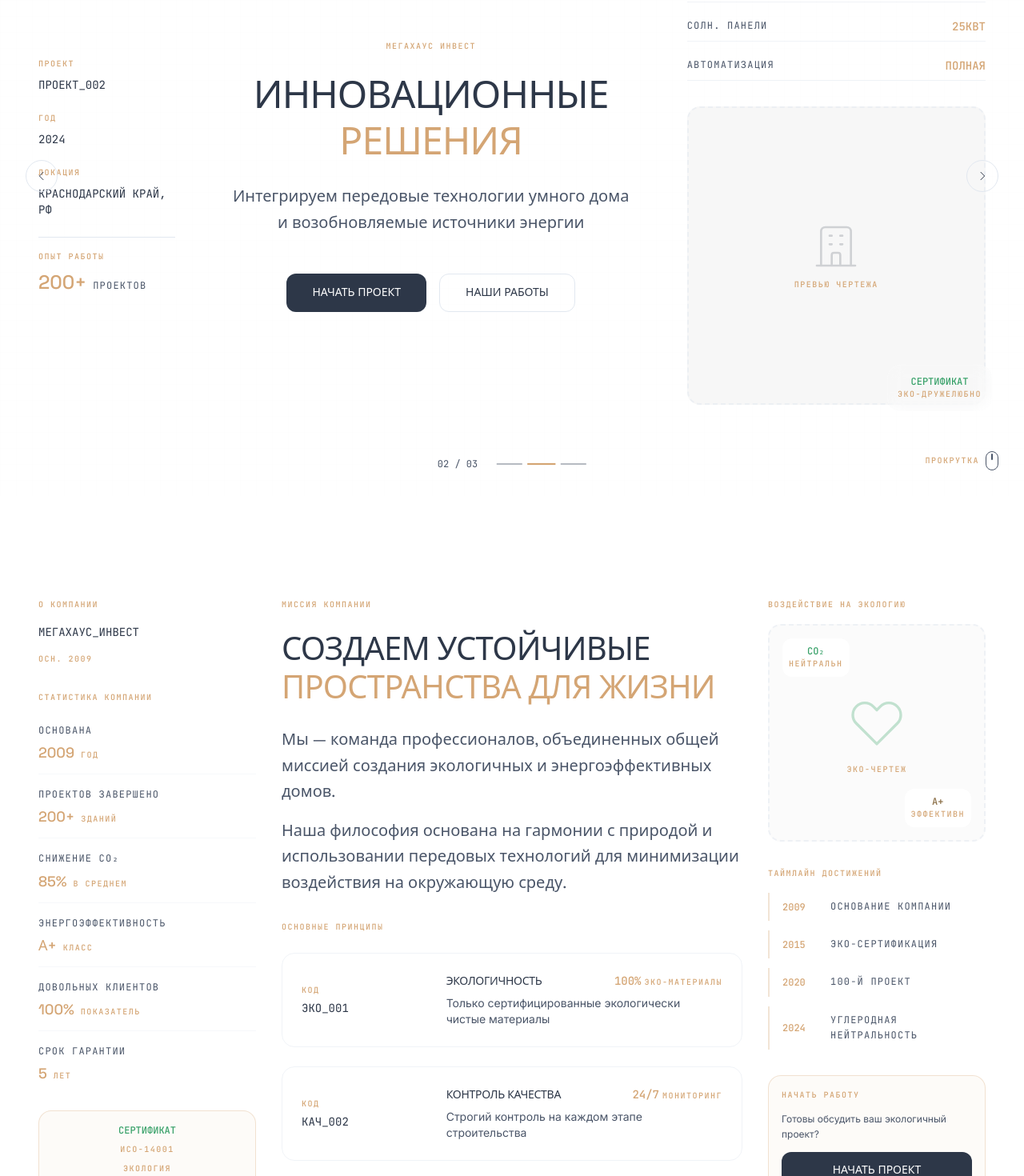
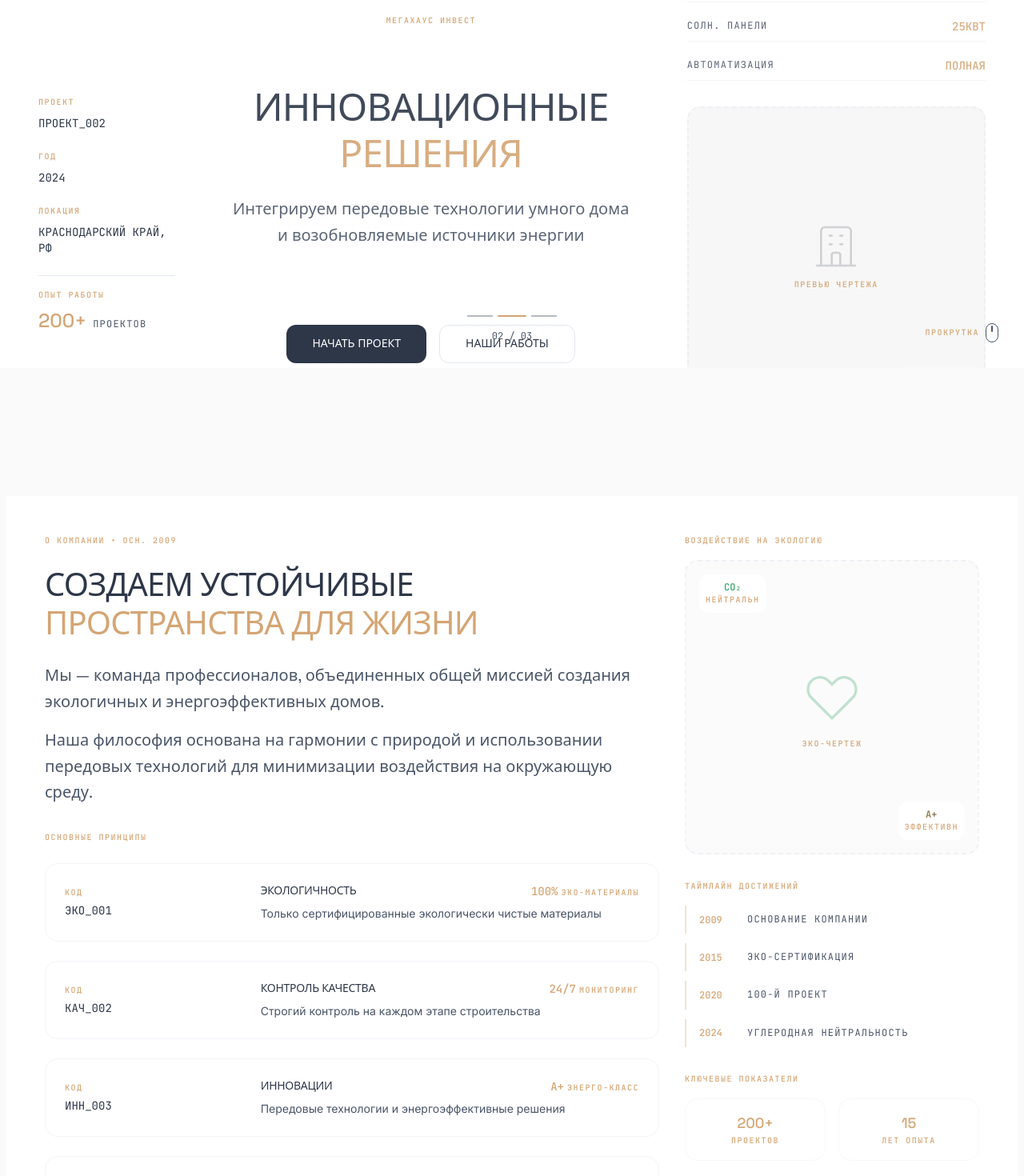
Before and after one commit to Gerasimov94/megahouseinvest, a Next.js app: page / in a window 1280 px wide. Shown: the part 180-1650 px from the top of the page at 80% size. Built offline with nearby package versions, Linux system fonts and the light colour scheme.

Commit message:
styling fix

```diff
--- a/src/app/globals.css
+++ b/src/app/globals.css
@@ -131,13 +131,7 @@ h1, h2, h3, h4, h5, h6 {
 
 /* Sections */
 .section-padding {
-  padding: 5rem 0;
-}
-
-@media (min-width: 768px) {
-  .section-padding {
-    padding: 8rem 0;
-  }
+  padding: 3rem 0;
 }
 
 .section-full {
--- a/src/app/page.tsx
+++ b/src/app/page.tsx
@@ -12,7 +12,7 @@ export default function Home() {
   return (
     <>
       <Header />
-      <main className="relative">
+      <main className="relative pt-15 lg:pt-0">
         {/* Hero Section - Full Screen */}
         <section className="scroll-section">
           <Hero />
--- a/src/components/AboutSection.tsx
+++ b/src/components/AboutSection.tsx
@@ -32,15 +32,6 @@ export default function AboutSection() {
     }
   ];
 
-  const companyStats = [
-    { label: "основана", value: "2009", unit: "год" },
-    { label: "проектов завершено", value: "200+", unit: "зданий" },
-    { label: "снижение co₂", value: "85%", unit: "в среднем" },
-    { label: "энергоэффективность", value: "А+", unit: "класс" },
-    { label: "довольных клиентов", value: "100%", unit: "показатель" },
-    { label: "срок гарантии", value: "5", unit: "лет" }
-  ];
-
   return (
     <section className="section-padding bg-white relative overflow-hidden">
       {/* Technical Grid Background */}
@@ -56,64 +47,20 @@ export default function AboutSection() {
 
       <div className="container relative z-10">
         <div className="grid lg:grid-cols-12 gap-8">
-          {/* Left Column - Company Info */}
-          <div className="lg:col-span-3">
-            <AnimatedSection animation="slide-right">
-              <div className="space-y-8">
-                {/* Section Header */}
-                <div className="space-y-4">
-                  <div className="technical-label">О компании</div>
-                  <div className="font-mono text-sm text-primary">МЕГАХАУС_ИНВЕСТ</div>
-                  <div className="technical-label">Осн. 2009</div>
-                </div>
-
-                {/* Company Stats */}
-                <div className="space-y-6">
-                  <div className="technical-label">Статистика компании</div>
-                  <div className="space-y-4">
-                    {companyStats.map((stat, index) => (
-                      <div key={index} className="space-y-1">
-                        <div className="blueprint-text">{stat.label}</div>
-                        <div className="flex items-baseline space-x-2">
-                          <div className="font-technical text-lg font-medium text-accent">
-                            {stat.value}
-                          </div>
-                          <div className="technical-label">{stat.unit}</div>
-                        </div>
-                        {index < companyStats.length - 1 && (
-                          <div className="w-full h-px bg-border/30 mt-3"></div>
-                        )}
-                      </div>
-                    ))}
-                  </div>
-                </div>
-
-                {/* Certification Badge */}
-                <div className="border border-accent/30 rounded-lg p-4 bg-accent/5">
-                  <div className="text-center space-y-2">
-                    <div className="font-mono text-xs font-medium text-success">СЕРТИФИКАТ</div>
-                    <div className="technical-label">исо-14001</div>
-                    <div className="technical-label">экология</div>
-                  </div>
-                </div>
-              </div>
-            </AnimatedSection>
-          </div>
-
-          {/* Center Column - Main Content */}
-          <div className="lg:col-span-6">
+          {/* Main Content - Expanded */}
+          <div className="lg:col-span-8">
             <AnimatedSection animation="fade-up">
               <div className="space-y-8">
                 {/* Mission Statement */}
                 <div className="space-y-6">
-                  <div className="technical-label">Миссия компании</div>
+                  <div className="technical-label">О компании • Осн. 2009</div>
 
                   <h2 className="text-fluid-lg font-technical font-medium text-primary leading-tight">
                     СОЗДАЕМ УСТОЙЧИВЫЕ<br />
                     <span className="text-accent">ПРОСТРАНСТВА ДЛЯ ЖИЗНИ</span>
                   </h2>
 
-                  <div className="space-y-4 text-primary-light font-technical text-fluid-base leading-relaxed max-w-2xl">
+                  <div className="space-y-4 text-primary-light font-technical text-fluid-base leading-relaxed max-w-3xl">
                     <p>
                       Мы — команда профессионалов, объединенных общей миссией создания
                       экологичных и энергоэффективных домов.
@@ -129,10 +76,10 @@ export default function AboutSection() {
                 <div className="space-y-6">
                   <div className="technical-label">Основные принципы</div>
 
-                  <div className="grid gap-6">
+                  <div className="grid gap-4 lg:gap-6">
                     {principles.map((principle, index) => (
-                      <div key={index} className="border border-border/50 rounded-lg p-6 hover:border-accent/50 transition-colors group">
-                        <div className="grid md:grid-cols-3 gap-4 items-center">
+                      <div key={index} className="border border-border/50 rounded-lg p-4 lg:p-6 hover:border-accent/50 transition-colors group">
+                        <div className="grid md:grid-cols-3 gap-3 lg:gap-4 items-center">
                           {/* Code */}
                           <div className="space-y-1">
                             <div className="technical-label">Код</div>
@@ -162,7 +109,7 @@ export default function AboutSection() {
           </div>
 
           {/* Right Column - Technical Diagram */}
-          <div className="lg:col-span-3">
+          <div className="lg:col-span-4">
             <AnimatedSection animation="slide-left" delay={200}>
               <div className="space-y-8">
                 {/* Environmental Impact */}
@@ -215,12 +162,28 @@ export default function AboutSection() {
                   </div>
                 </div>
 
+                {/* Key Stats */}
+                <div className="space-y-4">
+                  <div className="technical-label">Ключевые показатели</div>
+
+                  <div className="grid grid-cols-2 gap-4">
+                    <div className="text-center p-4 border border-border/30 rounded-lg">
+                      <div className="font-technical text-lg font-medium text-accent">200+</div>
+                      <div className="technical-label">проектов</div>
+                    </div>
+                    <div className="text-center p-4 border border-border/30 rounded-lg">
+                      <div className="font-technical text-lg font-medium text-accent">15</div>
+                      <div className="technical-label">лет опыта</div>
+                    </div>
+                  </div>
+                </div>
+
                 {/* Contact CTA */}
                 <div className="border border-accent/30 rounded-lg p-4 bg-accent/5">
                   <div className="space-y-3">
                     <div className="technical-label">Начать работу</div>
                     <p className="text-xs text-primary-light leading-relaxed">
-                      Готовы обсудить ваш экологичный проект?
+                      Готовы обсудить ваш будущий проект?
                     </p>
                     <a
                       href="#contact"
--- a/src/components/Footer.tsx
+++ b/src/components/Footer.tsx
@@ -26,7 +26,7 @@ export default function Footer() {
               </div>
 
               <p className="text-white/90 text-lg leading-relaxed max-w-md">
-                Создаем устойчивые и экологичные пространства для жизни.
+                Создаем экологичные пространства для жизни.
                 Профессиональное строительство с заботой об окружающей среде.
               </p>
 
--- a/src/components/Hero.tsx
+++ b/src/components/Hero.tsx
@@ -60,45 +60,37 @@ export default function Hero() {
     if (!isAutoPlaying) return;
 
     const interval = setInterval(() => {
-      changeSlide((prev) => (prev + 1) % slides.length);
+      if (!isTransitioning) {
+        const nextIndex = (currentSlide + 1) % slides.length;
+        handleSlideChange(nextIndex);
+      }
     }, 6000);
 
     return () => clearInterval(interval);
-  }, [isAutoPlaying]);
+  }, [isAutoPlaying, currentSlide, isTransitioning]);
 
-  const changeSlide = (newSlideIndex: number | ((prev: number) => number)) => {
-    if (isTransitioning) return;
+  const handleSlideChange = (newIndex: number) => {
+    if (isTransitioning || newIndex === currentSlide) return;
 
     setIsTransitioning(true);
 
-    const nextIndex = typeof newSlideIndex === 'function' ? newSlideIndex(currentSlide) : newSlideIndex;
-
+    // Запускаем анимацию исчезновения (500ms как в CSS)
     setTimeout(() => {
-      setCurrentSlide(nextIndex);
+      setCurrentSlide(newIndex);
+      // Даем время на появление (200ms)
       setTimeout(() => {
         setIsTransitioning(false);
-      }, 50);
-    }, 300);
-  };
-
-  const nextSlide = () => {
-    changeSlide((prev) => (prev + 1) % slides.length);
-    setIsAutoPlaying(false);
-  };
-
-  const prevSlide = () => {
-    changeSlide((prev) => (prev - 1 + slides.length) % slides.length);
-    setIsAutoPlaying(false);
+      }, 200);
+    }, 500);
   };
 
   const goToSlide = (index: number) => {
-    if (index === currentSlide) return;
-    changeSlide(index);
+    handleSlideChange(index);
     setIsAutoPlaying(false);
   };
 
   return (
-    <section className="relative h-screen overflow-hidden bg-white">
+    <section className="relative md:h-[640px] l:h-screen overflow-hidden bg-white">
       {/* Technical Grid Background */}
       <div className="absolute inset-0 opacity-5">
         <div className="w-full h-full" style={{
@@ -111,18 +103,19 @@ export default function Hero() {
       </div>
 
       {/* Content */}
-      <div className="relative z-10 h-full flex items-center">
-        <div className={`container transition-all duration-500 ease-out ${
-          isTransitioning ? 'opacity-0 transform translate-y-4' : 'opacity-100 transform translate-y-0'
+      <div className="relative z-10 min-h-screen flex items-start lg:items-center">
+        <div className="container pt-10 md:pt-16 lg:pt-0 pb-32 md:pb-40 lg:pb-0">
+          <div className="grid lg:grid-cols-12 gap-6 md:gap-8 md:mt-0 mt-[60px] items-start lg:items-center w-full">
+            {/* Left Content - Technical Info - скрыто на мобильных */}
+            <div className="hidden lg:block lg:col-span-2">
+              <div className="relative min-h-[200px]">
+                <div className={`absolute inset-0 space-y-6 transition-opacity duration-500 ${
+                  isTransitioning ? 'opacity-0' : 'opacity-100'
                 }`}>
-          <div className="grid lg:grid-cols-12 gap-8 items-center">
-            {/* Left Content - Technical Info */}
-            <div className="lg:col-span-2">
-              <div className="space-y-6">
                   {/* Project Number */}
                   <div className="space-y-2">
                     <div className="technical-label">Проект</div>
-                  <div className="font-mono text-sm text-primary transition-all duration-300">
+                    <div className="font-mono text-sm text-primary">
                       {slides[currentSlide].technical}
                     </div>
                   </div>
@@ -130,7 +123,7 @@ export default function Hero() {
                   {/* Year */}
                   <div className="space-y-2">
                     <div className="technical-label">Год</div>
-                  <div className="font-mono text-sm text-primary transition-all duration-300">
+                    <div className="font-mono text-sm text-primary">
                       {slides[currentSlide].year}
                     </div>
                   </div>
@@ -138,7 +131,7 @@ export default function Hero() {
                   {/* Location */}
                   <div className="space-y-2">
                     <div className="technical-label">Локация</div>
-                  <div className="font-mono text-sm text-primary transition-all duration-300">
+                    <div className="font-mono text-sm text-primary">
                       {slides[currentSlide].location}
                     </div>
                   </div>
@@ -147,11 +140,12 @@ export default function Hero() {
                   <div className="space-y-2 pt-4 border-t border-border">
                     <div className="technical-label">Опыт работы</div>
                     <div className="flex items-baseline space-x-2">
-                    <div className="font-technical text-2xl font-medium text-accent transition-all duration-300">
+                      <div className="font-technical text-2xl font-medium text-accent">
                         {slides[currentSlide].stats.value}
                       </div>
-                    <div className="blueprint-text transition-all duration-300">
+                      <div className="blueprint-text">
                         {slides[currentSlide].stats.label}
+                      </div>
                     </div>
                   </div>
                 </div>
@@ -159,32 +153,41 @@ export default function Hero() {
             </div>
 
             {/* Center Content - Main Title */}
-            <div className="lg:col-span-6 text-center">
-              <div className="space-y-6">
-                {/* Company Label */}
+            <div className="col-span-full lg:col-span-6 text-center">
+              <div className="space-y-4 mt-0 md:mt-8 md:space-y-6 lg:space-y-6">
+                {/* Company Label - всегда статичный */}
                 <div className="technical-label">
                   МЕГАХАУС ИНВЕСТ
                 </div>
 
+                {/* Анимируемый контент с crossfade */}
+                <div className="relative min-h-[180px] md:min-h-[220px] lg:min-h-[300px] flex flex-col justify-center">
                   {/* Main Title */}
+                  <div className={`transition-opacity duration-500 ${
+                    isTransitioning ? 'opacity-0' : 'opacity-100'
+                  }`}>
+                    <div className="space-y-4 md:space-y-5 lg:space-y-6">
                       <div className="space-y-2">
                         <h1 className="text-fluid-xl font-technical font-medium leading-none text-balance">
-                    <span className="block text-primary transition-all duration-500 transform">
+                          <span className="block text-primary">
                             {slides[currentSlide].title}
                           </span>
-                    <span className="block text-accent transition-all duration-500 transform">
+                          <span className="block text-accent">
                             {slides[currentSlide].subtitle}
                           </span>
                         </h1>
                       </div>
 
                       {/* Description */}
-                <p className="text-fluid-base text-primary-light max-w-lg mx-auto leading-relaxed font-technical transition-all duration-500">
+                      <p className="text-fluid-base text-primary-light max-w-lg mx-auto leading-relaxed font-technical">
                         {slides[currentSlide].description}
                       </p>
+                    </div>
+                  </div>
+                </div>
 
-                {/* CTA Buttons */}
-                <div className="flex flex-col sm:flex-row gap-4 justify-center pt-6">
+                {/* CTA Buttons - всегда статичные */}
+                <div className="flex flex-col sm:flex-row gap-4 justify-center pt-4 md:pt-5 lg:pt-6">
                   <Link
                     href="/#contact"
                     className="btn btn-primary px-6 py-3 text-sm focus-visible transform transition-all duration-200 hover:scale-105"
@@ -202,27 +205,29 @@ export default function Hero() {
               </div>
             </div>
 
-            {/* Right Content - Technical Specs */}
-            <div className="lg:col-span-4">
-              <div className="space-y-8">
+            {/* Right Content - Technical Specs - всегда видимы */}
+            <div className="col-span-full lg:col-span-4 order-3 px-10 lg:px-0">
+              <div className="space-y-6 lg:space-y-8">
                 {/* Technical Specifications */}
-                <div className="space-y-4">
+                <div className={`space-y-3 lg:space-y-4 transition-opacity duration-500 ${
+                  isTransitioning ? 'opacity-0' : 'opacity-100'
+                }`}>
                   <div className="technical-label">Технические характеристики</div>
-                  <div className="space-y-3">
+                  <div className="grid grid-cols-2 md:grid-cols-1 lg:grid-cols-1 gap-3 md:gap-0 lg:gap-0 md:space-y-3 lg:space-y-3">
                     {slides[currentSlide].specs.map((spec, index) => (
-                      <div key={index} className="flex justify-between items-center py-2 border-b border-border/50 transition-all duration-300">
-                        <div className="blueprint-text">{spec.label}</div>
+                      <div key={index} className="flex flex-col md:flex-row lg:flex-row md:justify-between lg:justify-between md:items-center lg:items-center py-2 md:border-b lg:border-b md:border-border/50 lg:border-border/50">
+                        <div className="blueprint-text text-xs md:text-sm lg:text-sm">{spec.label}</div>
                         <div className="font-mono text-sm font-medium text-accent">{spec.value}</div>
                       </div>
                     ))}
                   </div>
                 </div>
 
-                {/* Drawing Area Placeholder */}
-                <div className="relative">
-                  <div className="aspect-square bg-muted rounded-lg border-2 border-dashed border-border/50 flex items-center justify-center transition-all duration-300 hover:border-accent/30">
+                {/* Drawing Area Placeholder - скрыто на мобильной и планшетной версиях */}
+                <div className="relative mt-8 lg:mt-0 hidden lg:block">
+                  <div className="aspect-square max-w-sm mx-auto lg:max-w-none lg:mx-0 bg-muted rounded-lg border-2 border-dashed border-border/50 flex items-center justify-center hover:border-accent/30 transition-colors">
                     <div className="text-center space-y-2">
-                      <svg className="w-16 h-16 text-primary/20 mx-auto transition-all duration-300" fill="none" stroke="currentColor" viewBox="0 0 24 24">
+                      <svg className="w-12 h-12 md:w-16 md:h-16 lg:w-16 lg:h-16 text-primary/20 mx-auto" fill="none" stroke="currentColor" viewBox="0 0 24 24">
                         <path strokeLinecap="round" strokeLinejoin="round" strokeWidth={1} d="M19 21V5a2 2 0 00-2-2H7a2 2 0 00-2 2v16m14 0h2m-2 0h-5m-9 0H3m2 0h5M9 7h1m-1 4h1m4-4h1m-1 4h1m-5 10v-5a1 1 0 011-1h2a1 1 0 011 1v5m-4 0h4" />
                       </svg>
                       <div className="technical-label">Превью чертежа</div>
@@ -230,10 +235,10 @@ export default function Hero() {
                   </div>
 
                   {/* Technical Note */}
-                  <div className="absolute -bottom-2 -right-2 glass p-3 rounded-lg transition-all duration-300">
+                  <div className="absolute -bottom-2 -right-2 glass p-2 md:p-3 lg:p-3 rounded-lg">
                     <div className="text-center">
                       <div className="font-mono text-xs font-medium text-success">СЕРТИФИКАТ</div>
-                      <div className="technical-label">эко-дружелюбно</div>
+                      <div className="technical-label text-xs">эко-дружелюбно</div>
                     </div>
                   </div>
                 </div>
@@ -245,12 +250,7 @@ export default function Hero() {
 
       {/* Navigation Controls */}
       <div className="absolute bottom-8 left-1/2 transform -translate-x-1/2 z-20">
-        <div className="flex items-center space-x-6">
-          {/* Slide Counter */}
-          <div className="font-mono text-xs text-primary-light transition-all duration-300">
-            {String(currentSlide + 1).padStart(2, '0')} / {String(slides.length).padStart(2, '0')}
-          </div>
-
+        <div className="flex flex-col items-center space-y-4">
           {/* Slide Indicators */}
           <div className="flex space-x-2">
             {slides.map((_, index) => (
@@ -258,7 +258,7 @@ export default function Hero() {
                 key={index}
                 onClick={() => goToSlide(index)}
                 disabled={isTransitioning}
-                className={`w-8 h-0.5 transition-all duration-500 focus-visible ${
+                className={`w-8 h-0.5 transition-all duration-300 focus-visible ${
                   index === currentSlide
                     ? 'bg-accent scale-110'
                     : 'bg-primary-light/40 hover:bg-primary-light hover:scale-105'
@@ -266,40 +266,16 @@ export default function Hero() {
               />
             ))}
           </div>
+
+          {/* Slide Counter */}
+          <div className="font-mono text-xs text-primary-light">
+            {String(currentSlide + 1).padStart(2, '0')} / {String(slides.length).padStart(2, '0')}
+          </div>
         </div>
       </div>
 
-      {/* Navigation Arrows */}
-      <button
-        onClick={prevSlide}
-        disabled={isTransitioning}
-        className={`absolute left-8 top-1/2 transform -translate-y-1/2 z-20 w-10 h-10 border border-border rounded-full flex items-center justify-center transition-all duration-300 focus-visible ${
-          isTransitioning
-            ? 'opacity-50 cursor-not-allowed'
-            : 'hover:bg-muted hover:border-accent hover:scale-110'
-        }`}
-      >
-        <svg className="w-4 h-4 text-primary" fill="none" stroke="currentColor" viewBox="0 0 24 24">
-          <path strokeLinecap="round" strokeLinejoin="round" strokeWidth={1.5} d="M15 19l-7-7 7-7" />
-        </svg>
-      </button>
-
-      <button
-        onClick={nextSlide}
-        disabled={isTransitioning}
-        className={`absolute right-8 top-1/2 transform -translate-y-1/2 z-20 w-10 h-10 border border-border rounded-full flex items-center justify-center transition-all duration-300 focus-visible ${
-          isTransitioning
-            ? 'opacity-50 cursor-not-allowed'
-            : 'hover:bg-muted hover:border-accent hover:scale-110'
-        }`}
-      >
-        <svg className="w-4 h-4 text-primary" fill="none" stroke="currentColor" viewBox="0 0 24 24">
-          <path strokeLinecap="round" strokeLinejoin="round" strokeWidth={1.5} d="M9 5l7 7-7 7" />
-        </svg>
-      </button>
-
-      {/* Scroll Indicator */}
-      <div className="absolute bottom-8 right-8 z-20">
+      {/* Scroll Indicator - только для десктопа */}
+      <div className="absolute bottom-8 right-8 z-20 hidden lg:block">
         <div className="flex items-center space-x-2">
           <div className="technical-label">прокрутка</div>
           <div className="w-4 h-6 border border-primary-light rounded-full flex justify-center">
```
Also changed, not shown: src/components/ContactSection.tsx (+4 -4 lines), src/components/ServicesSection.tsx (+1 -6 lines), src/components/AdvantagesSection.tsx (line endings or trailing spaces). Lines whose indentation alone changed are shown as unchanged.
